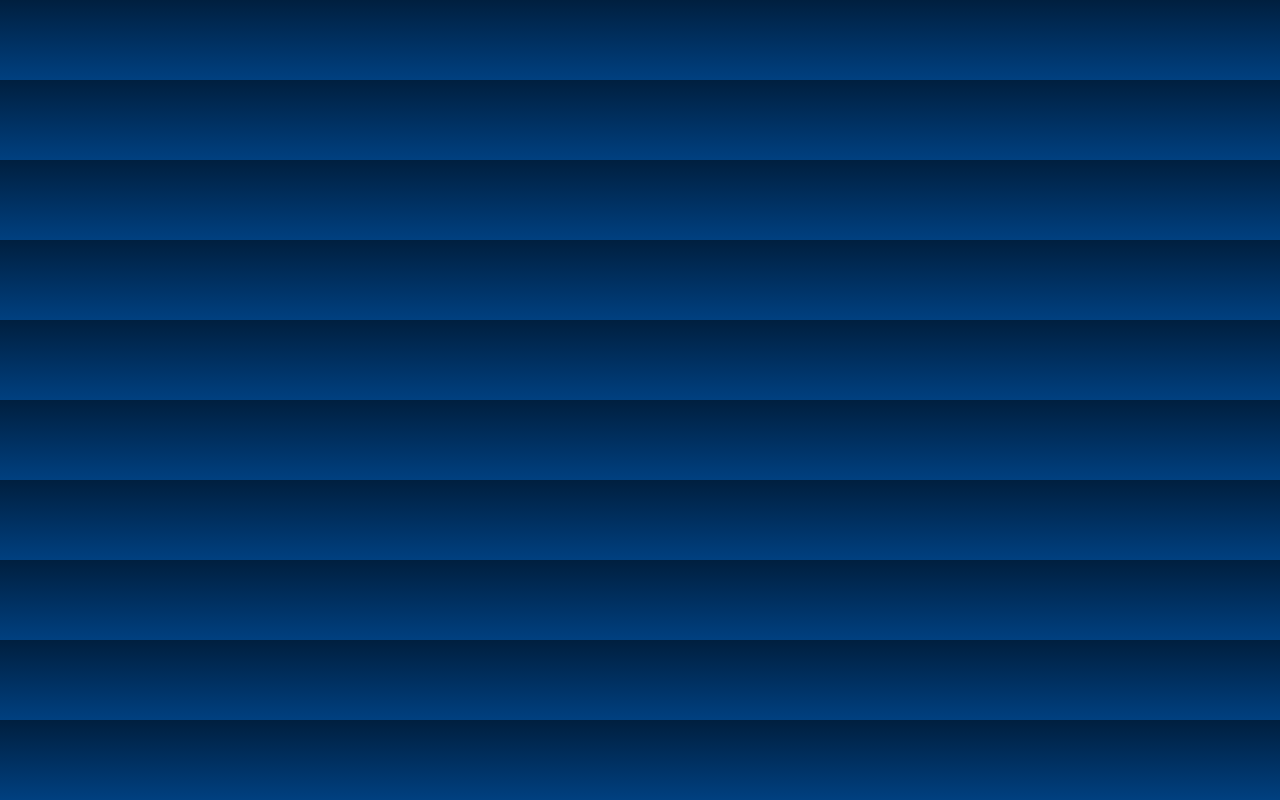
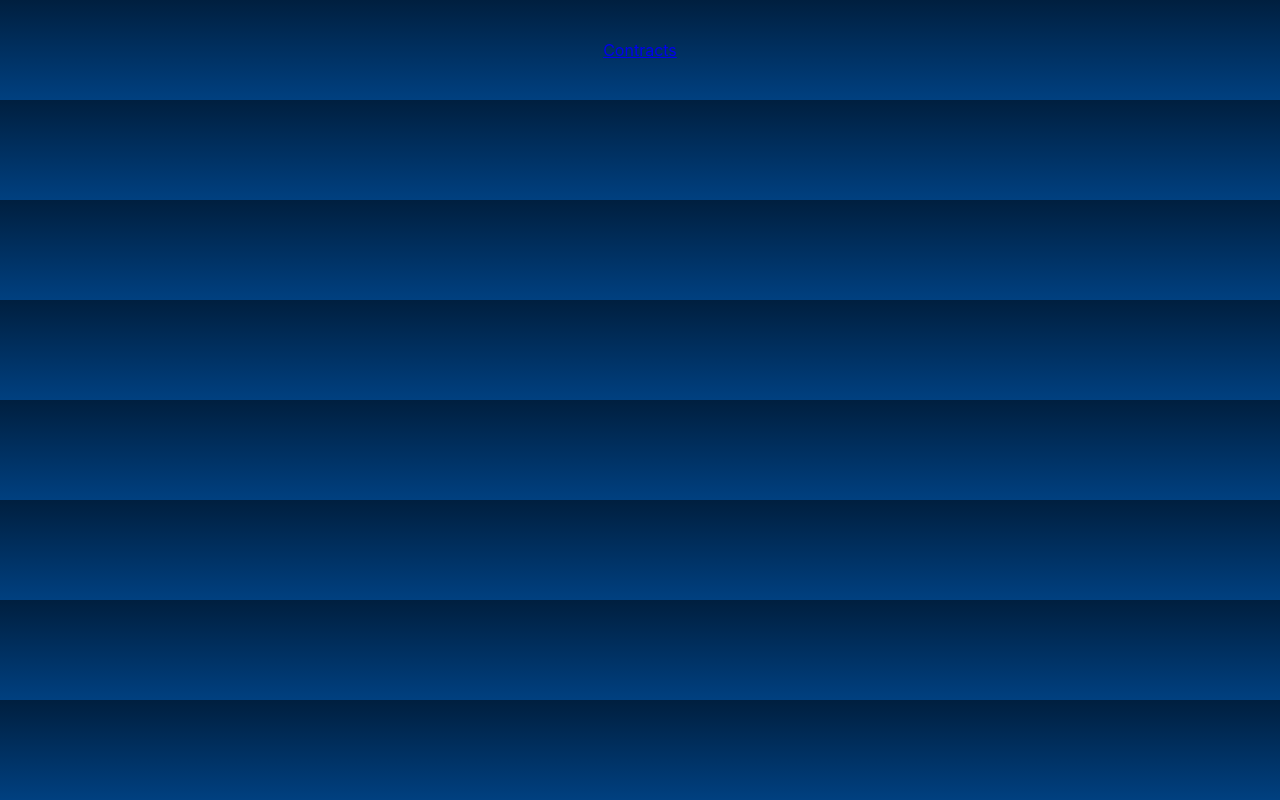
Before and after one commit to Mechanist0/space-traders, a React (Create React App) app: page /landing in a window 1280 px wide. Before the commit this address had no page. Built offline with nearby package versions, Linux system fonts and the light colour scheme.

Commit message:
link test

```diff
--- a/src/App.js
+++ b/src/App.js
@@ -1,6 +1,8 @@
 import { BrowserRouter as Router, Routes, Route } from "react-router-dom";
 import Home from "./Components/pages/Home";
 import NewGame from "./Components/pages/NewGame";
+import Landing from "./Components/pages/Landing";
+import Contracts from "./Components/pages/Contracts/Contracts";
 
 function App() {
   return (
@@ -9,6 +11,8 @@ function App() {
         <Routes>
           <Route path="/" element={<Home />} />
           <Route path="/newgame" element={<NewGame />} />
+          <Route path="/landing" element={<Landing />} />
+          <Route path="/contracts" element={<Contracts />} />
         </Routes>
       </Router>
     </div>
--- /dev/null
+++ b/src/Components/pages/Contracts/Contracts.jsx
@@ -0,0 +1,16 @@
+import React from "react";
+import ContractDetails from "./ContractDetails";
+import { useLocation } from "react-router";
+
+const Contracts = () => {
+  let agent = useLocation().state;
+  return (
+    <div>
+      {agent.data.contract && (
+        <ContractDetails contract={agent.data.contract} />
+      )}
+    </div>
+  );
+};
+
+export default Contracts;
--- /dev/null
+++ b/src/Components/pages/Landing.jsx
@@ -0,0 +1,22 @@
+import React from "react";
+import { Link } from "react-router-dom";
+import { useLocation } from "react-router";
+
+const Landing = () => {
+  let agent = useLocation().state;
+  return (
+    // Contracts
+    <Link to="/contracts" state={agent}>
+      Contracts
+    </Link>
+    // Moving
+
+    // Ships
+
+    // Mining
+
+    // Selling/Buying
+  );
+};
+
+export default Landing;
--- a/src/Components/pages/NewGame.jsx
+++ b/src/Components/pages/NewGame.jsx
@@ -1,8 +1,9 @@
 import React, { useState } from "react";
+import { Link } from "react-router-dom";
 import "./styling/NewGame.css";
 import ErrorPopup from "./ErrorPopup";
 import AgentDetails from "./AgentDetails";
-import ContractDetails from "./ContractDetails";
+import ContractDetails from "./Contracts/ContractDetails";
 
 function NewGame() {
   const [symbol, setSymbol] = useState("");
@@ -66,7 +67,6 @@ function NewGame() {
       <h1>SAVE THE TOKEN</h1>
 
       {error && <ErrorPopup message={error} onClose={() => setError(null)} />}
-
       {info && info.data ? (
         <div key={info.data.token}>
           <button
@@ -81,8 +81,10 @@ function NewGame() {
           >
             Save Token
           </button>
-
           {info.data.agent && <AgentDetails agent={info.data.agent} />}
+          <Link to="/landing" state={info}>
+            Landing Page
+          </Link>
           {info.data.contract && (
             <ContractDetails contract={info.data.contract} />
           )}
```
Also changed, not shown: src/Components/pages/Contracts/ContractDetails.jsx (renamed from src/Components/pages/ContractDetails.jsx).
